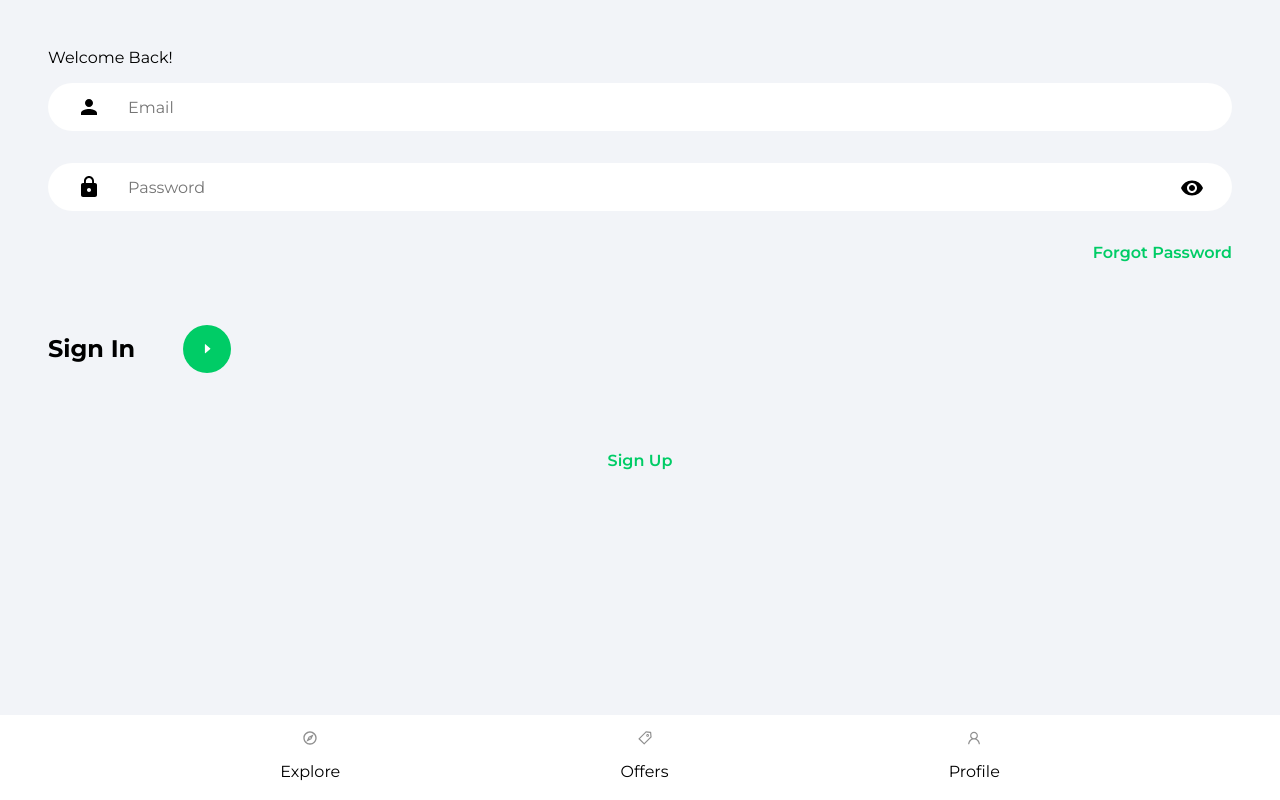
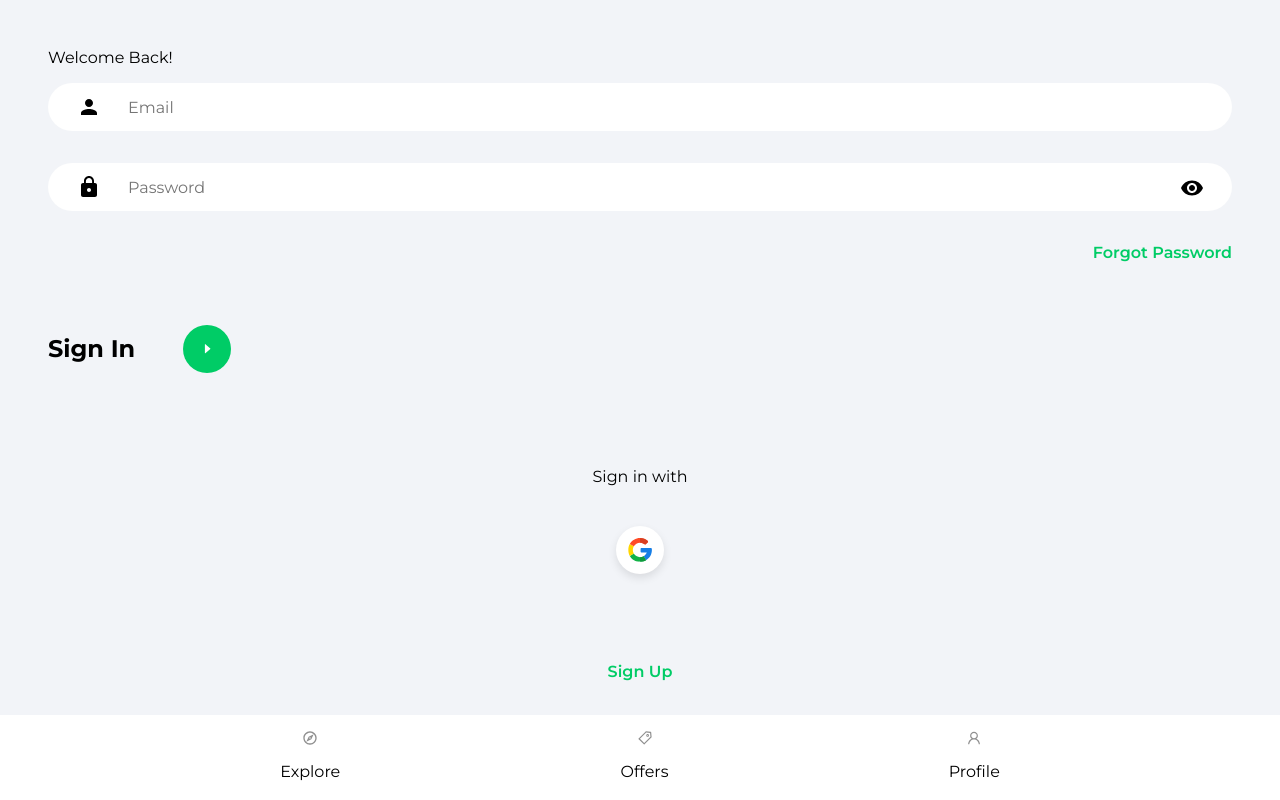
Before and after one commit to zulfiya-yumagulova/market-place, a React (Create React App) app: page /sign-in in a window 1280 px wide. Built offline with nearby package versions, Linux system fonts and the light colour scheme.

Commit message:
authication with google-done

```diff
--- /dev/null
+++ b/src/Components/OAuth.jsx
@@ -0,0 +1,46 @@
+import React from "react";
+import { useLocation, useNavigate } from "react-router-dom";
+import { getAuth, signInWithPopup, GoogleAuthProvider } from "firebase/auth";
+import { doc, setDoc, getDoc, serverTimestamp } from "firebase/firestore";
+import { db } from "../firebase.config";
+import { toast } from "react-toastify";
+import googleIcon from "../assets/svg/googleIcon.svg";
+
+function OAuth() {
+  const navigate = useNavigate();
+  const location = useLocation();
+
+  const onGoogleClick = async () => {
+    try {
+      const auth = getAuth();
+      const provider = new GoogleAuthProvider();
+      const result = await signInWithPopup(auth, provider);
+      const user = result.user;
+      // Check for user
+      const docRef = doc(db, "users", user.uid);
+      const docSnap = await getDoc(docRef);
+
+      // if user doesn't exist, create user
+      if (!docSnap.exists()) {
+        await setDoc(doc(db, "users", user.uid), {
+          name: user.displayName,
+          email: user.email,
+          timeStamp: serverTimestamp(),
+        });
+        navigate("/");
+      }
+    } catch (error) {
+      toast.error("Could not authorize with google");
+    }
+  };
+  return (
+    <div className="socialLogin">
+      <p>Sign {location.pathname === "/sign-up" ? "up" : "in"} with</p>
+      <button className="socialIconDiv" onClick={onGoogleClick}>
+        <img className="socialIconImg" src={googleIcon} alt="google" />
+      </button>
+    </div>
+  );
+}
+
+export default OAuth;
--- a/src/Pages/Signin.jsx
+++ b/src/Pages/Signin.jsx
@@ -5,6 +5,8 @@
 import { AiFillCaretRight } from "react-icons/ai";
 import { MdOutlineVisibility } from "react-icons/md";
 import visibilityIcon from "../assets/svg/visibilityIcon.svg";
+import OAuth from "../Components/OAuth";
+
 function Signin() {
   const [showPassword, setShowpassword] = useState(false);
   const [formData, setFormData] = useState({
@@ -87,7 +89,7 @@
             </div>
           </form>
 
-          {/* Google Auth */}
+          <OAuth />
 
           <Link to="/sign-up" className="registerLink">
             Sign Up
--- a/src/Pages/Signup.jsx
+++ b/src/Pages/Signup.jsx
@@ -11,6 +11,7 @@
 import { AiFillCaretRight } from "react-icons/ai";
 import { MdOutlineVisibility } from "react-icons/md";
 import visibilityIcon from "../assets/svg/visibilityIcon.svg";
+import OAuth from "../Components/OAuth";
 function Signup() {
   const [showPassword, setShowpassword] = useState(false);
   const [formData, setFormData] = useState({
@@ -110,7 +111,7 @@
             </div>
           </form>
 
-          {/* Google Auth */}
+          <OAuth />
 
           <Link to="/sign-in" className="registerLink">
             Sign In
```
